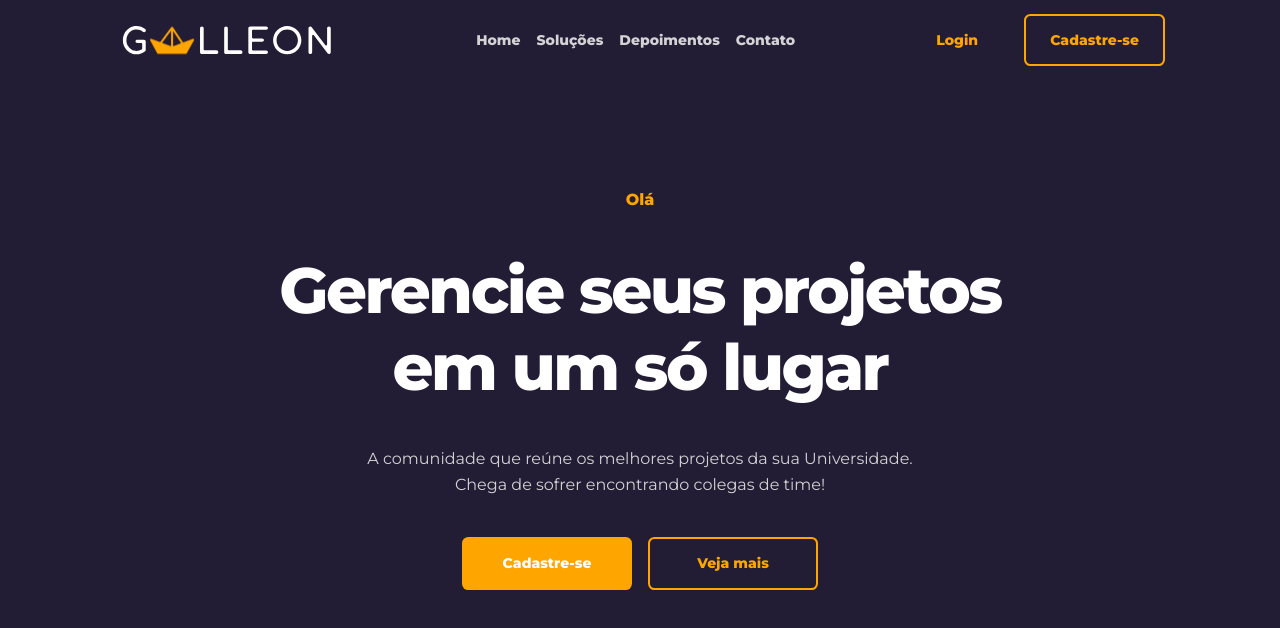
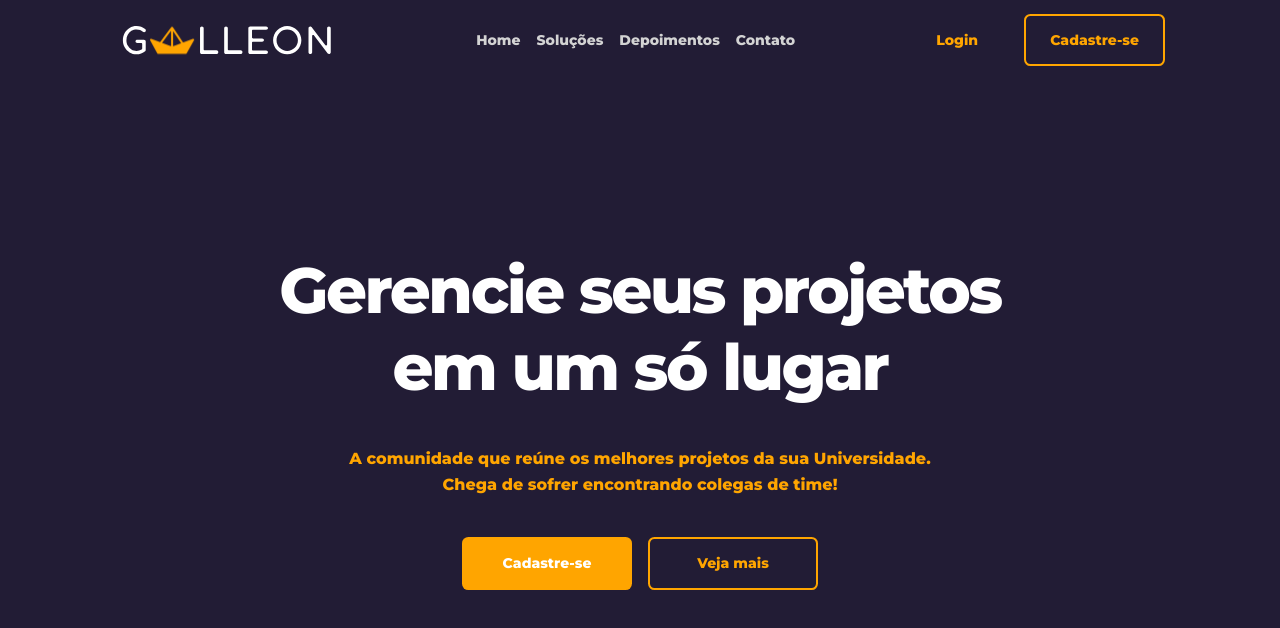
Before and after one commit to mariabergamin18/simplePage, a React (Vite) app: page / in a window 1280 px wide. Shown: the top 628 px of the page. Built offline with nearby package versions, Linux system fonts and the light colour scheme.

Commit message:
icon color

```diff
--- a/src/pages/Home.tsx
+++ b/src/pages/Home.tsx
@@ -84,9 +84,6 @@ export default function Home() {
                 <img src={HeroRectangleOne} alt="Retangulo dois tela inicial" /> */}
 
                 <div className="container content">
-                    <p className="desktop-only">
-                        Olá
-                    </p>
                     <h1>Gerencie seus projetos<br/> em um só lugar</h1>
                     <p>A comunidade que reúne os melhores projetos da sua Universidade. <br/>Chega de sofrer encontrando colegas de time!
                     </p>
```
Also changed, not shown: src/assets/Close.svg, src/assets/Menu.svg.
